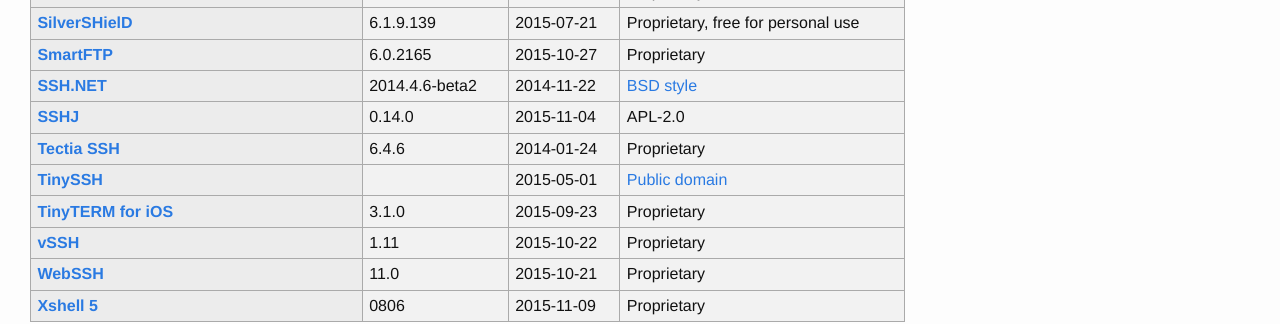
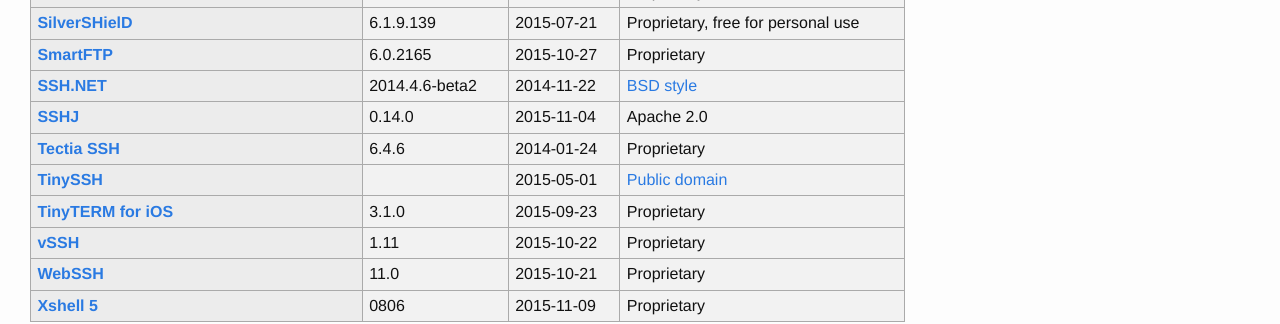
Before and after one commit to fingolfin/ssh-comparison, a Jekyll site: the page built from index.html, in a window 1280 px wide. Shown: the part 1121-1445 px from the top of the page. Built offline with Jekyll 4.4.1, drawn with Linux system fonts in a browser that asks for light colours.

Commit message:
Changed license type for SSHJ
APL != Apache 2.0 (APL is the Adaptive Public License, see: https://opensource.org/licenses/APL-1.0)

```diff
--- a/_data/impls/sshj.yml
+++ b/_data/impls/sshj.yml
@@ -2,7 +2,7 @@
 homepage: https://github.com/hierynomus/sshj
 source-repository: https://github.com/hierynomus/sshj
 changelog: https://github.com/hierynomus/sshj
-license: APL-2.0
+license: Apache 2.0
 latest-release:
     version: 0.14.0
     date: 2015-11-04
```
